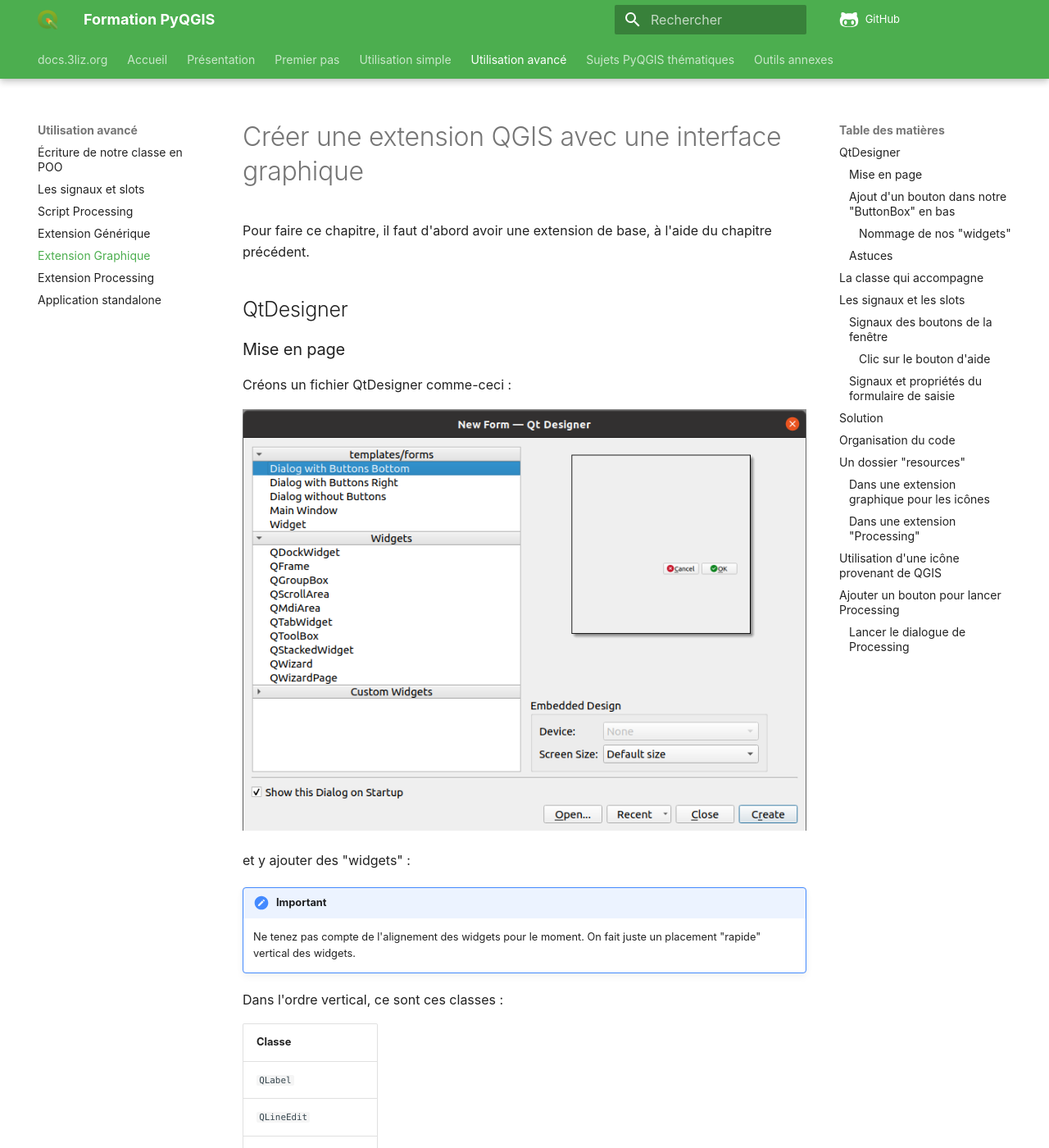
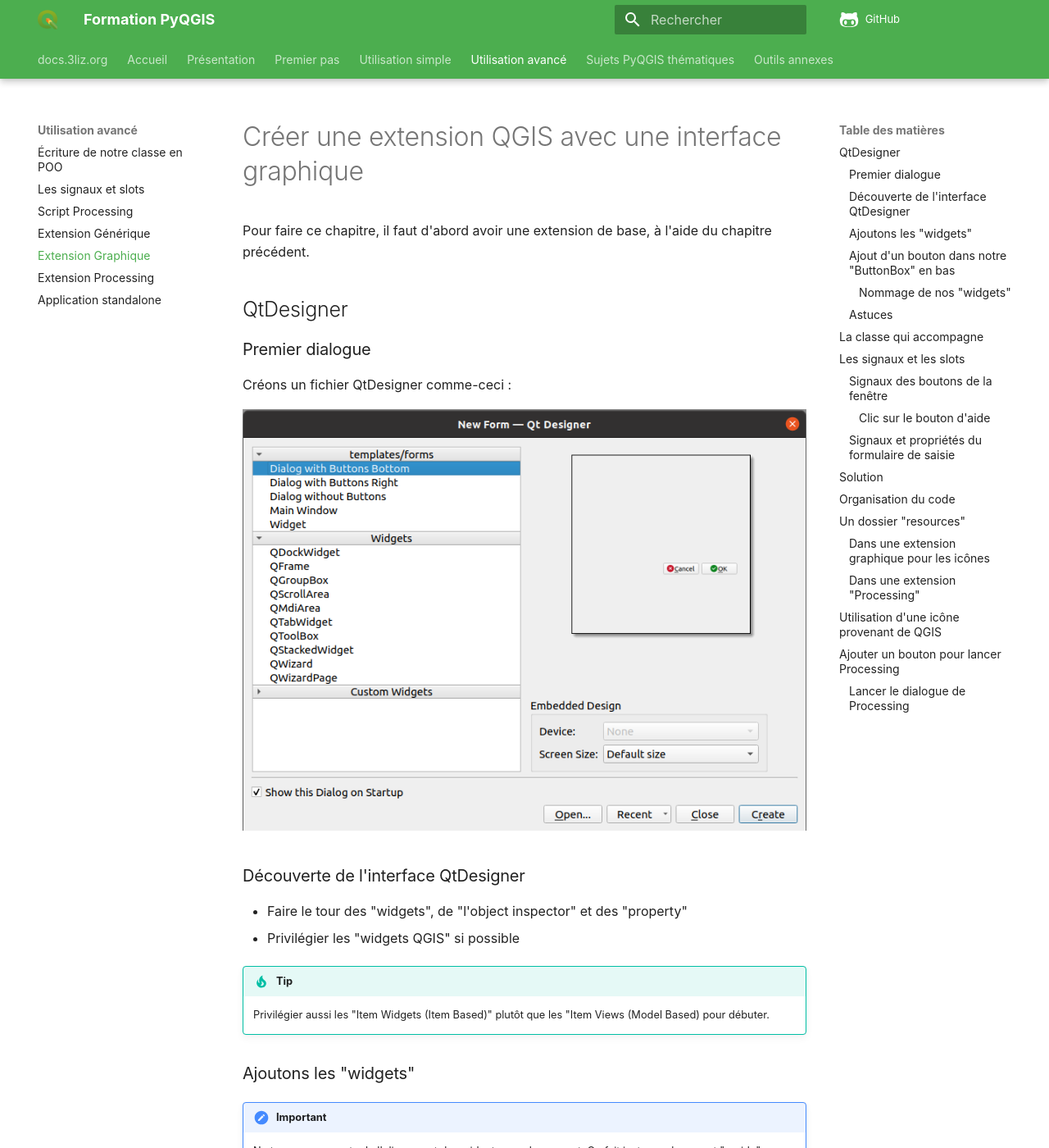
Before and after one commit to 3liz/formation-pyqgis, an MkDocs documentation site: the page built from docs/extension-graphique.md, in a window 1280 px wide and 1400 px high. Shown: the whole window at 82% size. Built offline with MkDocs 1.6.1 and Material for MkDocs 9.7.7, drawn with Linux system fonts in a browser that asks for light colours; nearby versions of some CDN libraries; comment, search, counter and statistics services are not loaded; some of the changed text lies outside the part shown.

````diff
--- a/docs/extension-graphique.md
+++ b/docs/extension-graphique.md
@@ -4,13 +4,21 @@ Pour faire ce chapitre, il faut d'abord avoir une extension de base, à l'aide d
 
 ## QtDesigner
 
-### Mise en page
+### Premier dialogue
 
 Créons un fichier QtDesigner comme-ceci :
 
 ![QtDesigner](media/qt_designer_0.png)
 
-et y ajouter des "widgets" :
+### Découverte de l'interface QtDesigner
+
+* Faire le tour des "widgets", de "l'object inspector" et des "property"
+* Privilégier les "widgets QGIS" si possible
+
+!!! tip
+    Privilégier aussi les "Item Widgets (Item Based)" plutôt que les "Item Views (Model Based) pour débuter.
+
+### Ajoutons les "widgets"
 
 !!! important
     Ne tenez pas compte de l'alignement des widgets pour le moment. On fait juste un placement "rapide"
@@ -70,13 +78,14 @@ On peut [télécharger](./solution/dialog.ui) la solution si besoin.
 Créons un fichier `dialog.py` avec le contenu suivant :
 
 ```python
-
+# Les imports
 from qgis.core import Qgis
 from qgis.utils import iface
 from qgis.PyQt.QtWidgets import QDialog, QDialogButtonBox
 from qgis.PyQt import uic
 from pathlib import Path
 
+# Permettre d'aller chercher le fichier UI correspondant
 folder = Path(__file__).resolve().parent
 ui_file = folder.joinpath('dialog.ui')
 ui_class, _ = uic.loadUiType(ui_file)
@@ -324,7 +333,20 @@ On peut ensuite créer un dossier `resources` puis `icons` afin d'y déplacer un
 !!! warning
     Attention à la taille de vos fichiers pour une petite icône 😉
 
+??? "Pour les experts, solution pour faire une fonction qui charge un fichier UI"
+    ```python
+    def load_ui(*args):
+        """Get compiled UI file.
+
+        :param args List of path elements e.g. ['img', 'logos', 'image.png']
+        """
+        ui_class, _ = uic.loadUiType(str(resources_path("ui", *args)))
+        return ui_class
+    ```
+
 ### Dans une extension graphique pour les icônes
+
+[Lien documentation QAction](https://doc.qt.io/qt-6/qaction.html)
 
 ```python
 # En haut du fichier, on ajoute les imports nécessaires
````
Also changed, not shown: other parts of docs/extension-graphique.md (+6 -6 lines), docs/script-processing.md (+20 -4 lines), docs/selection-parcours-entites.md (+5 -3 lines).
